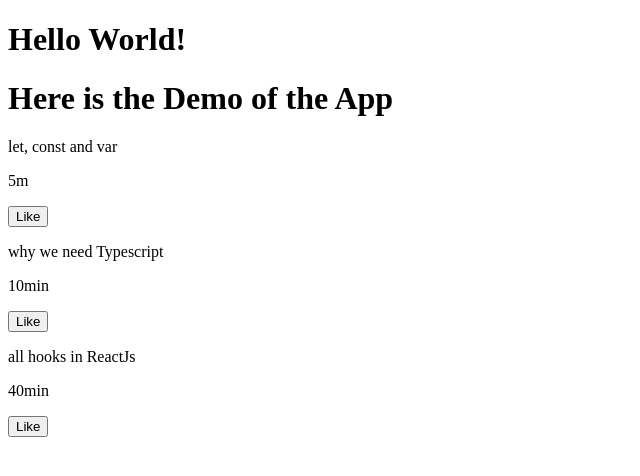
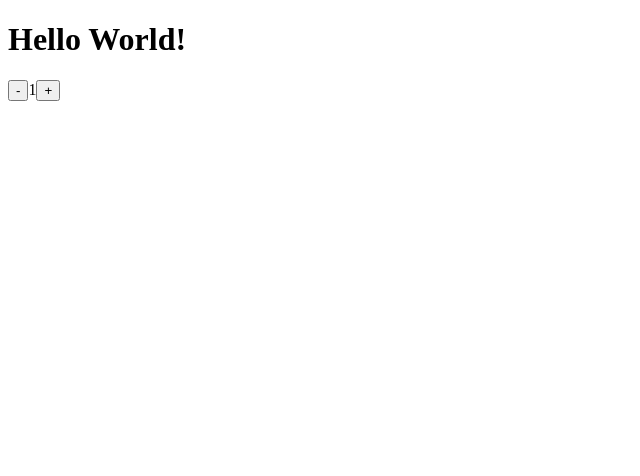
Before and after one commit to zafarkh1/react-start, a React (Create React App) app: page / in a window 1280 px wide. Shown: the top 476 px of the page, without its empty margins (0-640 px from the left). Built offline with nearby package versions, Linux system fonts and the light colour scheme.

Commit message:
'useState_hook'

```diff
--- a/src/App.js
+++ b/src/App.js
@@ -1,10 +1,10 @@
-import { DemoVersion } from "./components/DemoVersion";
+import Hooks from "./components/useState";
 
 function App() {
   return (
     <>
       <h1>Hello World!</h1>
-      <DemoVersion />
+      <Hooks />
     </>
   );
 }
--- a/src/components/DemoVersion.jsx
+++ /dev/null
@@ -1,36 +0,0 @@
-const videos = [
-  {
-    id: 1,
-    title: "let, const and var",
-    duration: "5m",
-  },
-  {
-    id: 2,
-    title: "why we need Typescript",
-    duration: "10min",
-  },
-  {
-    id: 3,
-    title: "all hooks in ReactJs",
-    duration: "40min",
-  },
-];
-
-export function DemoVersion() {
-  return (
-    <>
-      <h1>Here is the Demo of the App</h1>
-      <div>
-        {videos.map((video) => {
-          return (
-            <div key={video.id}>
-              <p>{video.title}</p>
-              <p>{video.duration}</p>
-              <button>Like</button>
-            </div>
-          );
-        })}
-      </div>
-    </>
-  );
-}
--- /dev/null
+++ b/src/components/useState.jsx
@@ -0,0 +1,22 @@
+import React, {useState} from 'react'
+
+const Hooks = () => {
+	const [count, setcount] = useState(1)
+
+	function decrement() {
+		setcount(previousCount => previousCount - 1)
+	}
+
+	function increment() {
+    setcount((previousCount) => previousCount + 1);
+  }
+	return (
+		<>
+			<button onClick={decrement}>-</button>
+			<span>{count}</span>
+			<button onClick={increment}>+</button>
+		</>
+	)
+}
+
+export default Hooks
```
